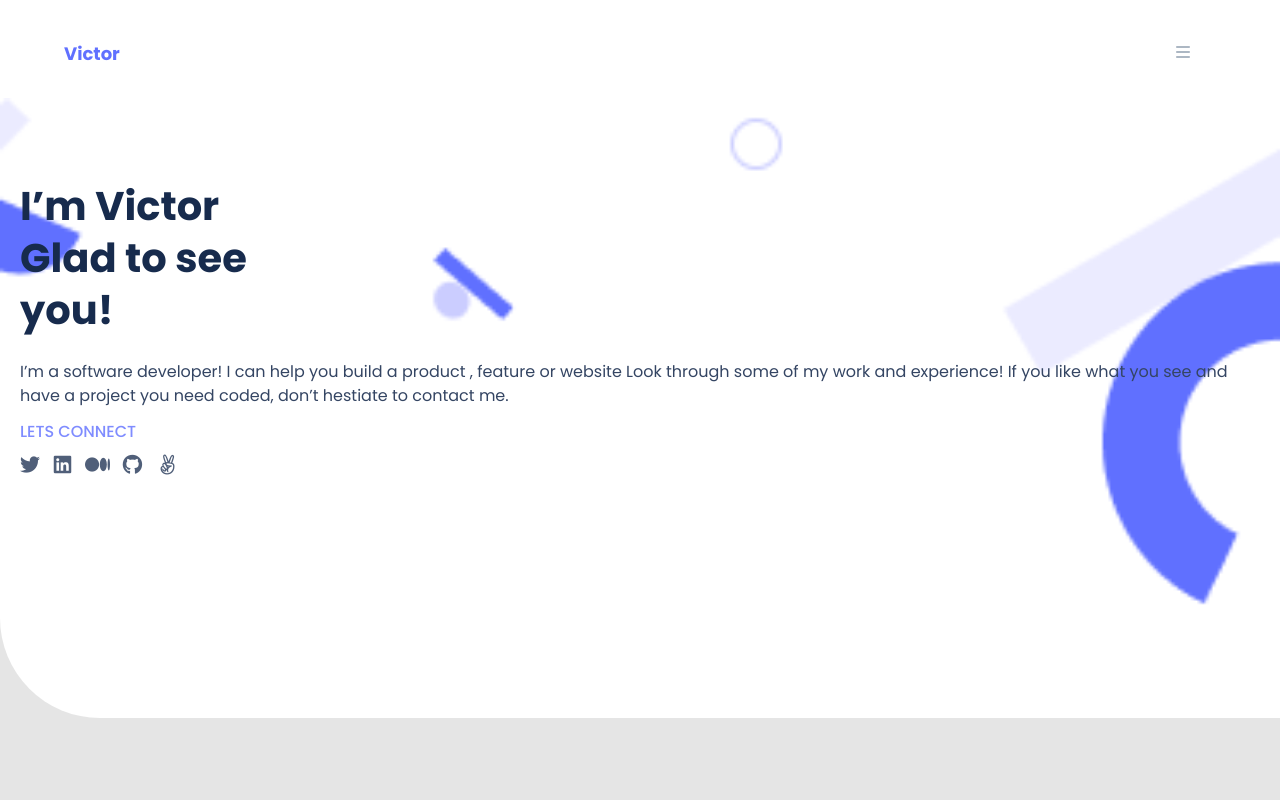
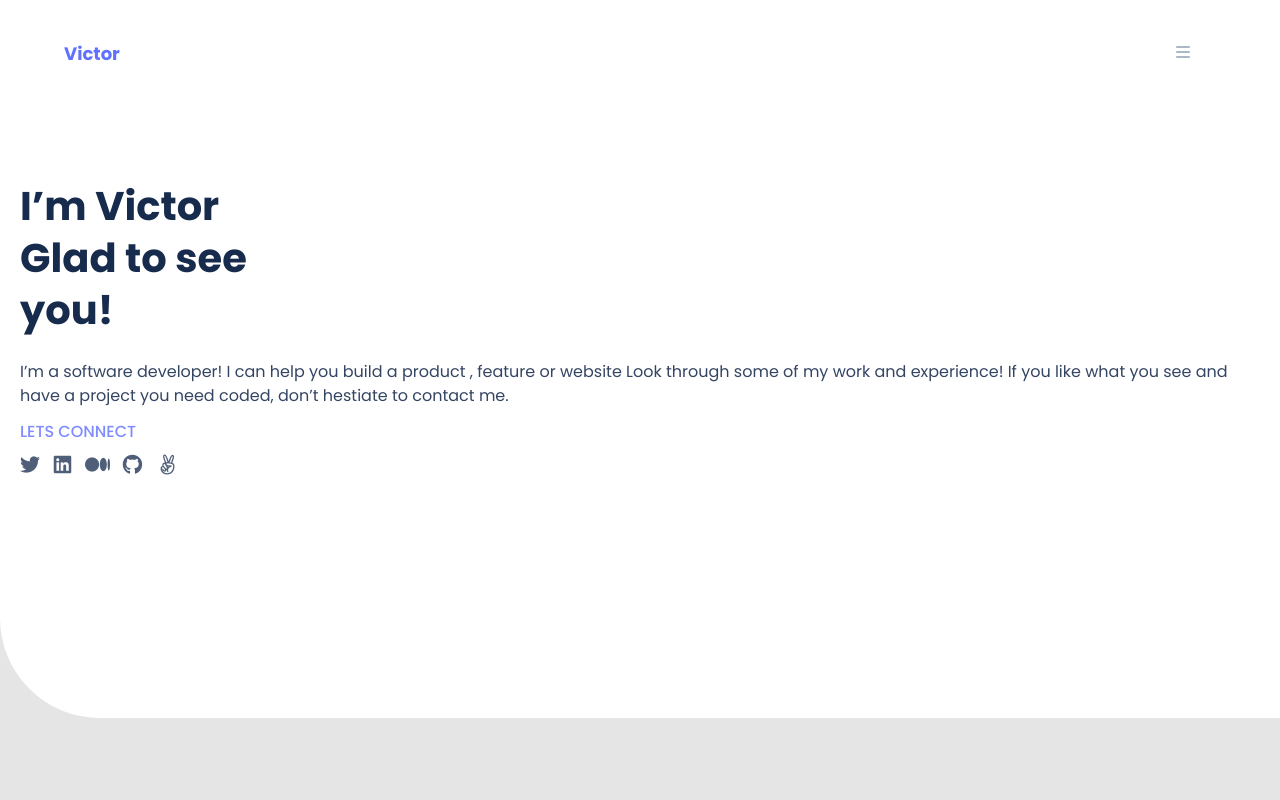
Before and after one commit to victorokoroji/my-portfolio, a website: page index.html in a window 1280 px wide. Shown: the top 800 px of the page. Drawn offline with Linux system fonts and the light colour scheme.

Commit message:
Modify intro section css

```diff
--- a/style.css
+++ b/style.css
@@ -105,10 +105,9 @@ header a {
   flex-direction: column;
   align-items: flex-start;
   min-height: 604px;
-  min-width: 375px;
   padding: 120px 20px;
-  background: url('./assets/images/header-shapes-mobile.png') 0 50px no-repeat;
-  background-size: 100% auto;
+  /* background: url('./assets/images/header-shapes-mobile.png') 0 50px no-repeat;
+  background-size: 100% auto; */
 }
 
 .intro h1 {
```
